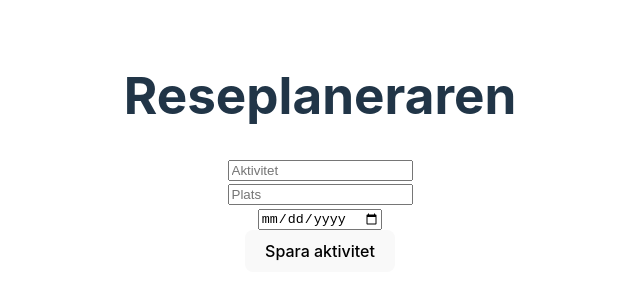
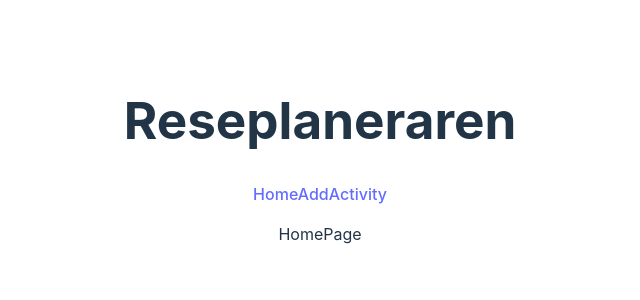
Before and after one commit to FrankNorq/Reseplanerare---Grunder-i-React, a React (Vite) app in the folder reseplanerare/: page / in a window 1280 px wide. Shown: the part 240-540 px from the top of the page, without its empty margins (320-960 px from the left). Built offline with nearby package versions, Linux system fonts and the light colour scheme.

Commit message:
done with Route

```diff
--- a/reseplanerare/package.json
+++ b/reseplanerare/package.json
@@ -11,7 +11,8 @@
   },
   "dependencies": {
     "react": "^18.3.1",
-    "react-dom": "^18.3.1"
+    "react-dom": "^18.3.1",
+    "react-router-dom": "^7.1.4"
   },
   "devDependencies": {
     "@eslint/js": "^9.17.0",
--- a/reseplanerare/src/App.jsx
+++ b/reseplanerare/src/App.jsx
@@ -1,22 +1,29 @@
-import { useState, useEffect } from "react";
-import useLocalStorage from "./Components/useLocalStorage";
+// Imports
+import {
+  RouterProvider,
+  createBrowserRouter,
+  Route,
+  createRoutesFromElements
+   } from 'react-router-dom';
+import React from "react";
 import "./App.css";
-import TravelForm from "./Components/Form/TravelForm";
-import TravelList from "./Components/Form/TravelList";
+// Pages
+import Home from './Components/pages/homepage';
+import ActivityPage from './Components/pages/ActivityPage';
+
+// Layouts
+import RootLayout from './Components/Routing/RootLayout';
+const router = createBrowserRouter(createRoutesFromElements(
+<Route path='/' element={<RootLayout/>}>
+  <Route index element={<Home/>} />
+<Route path='/addActivity' element={<ActivityPage/>}/>
+</Route>
+))
 
 function App() {
-  const [travels, setTravels] = useLocalStorage("travels", []);
 
-  const addTravel = (travel) => {
-    setTravels([...travels, travel]);
-  };
-  return (
-    <div className="app">
-      <h1>Reseplaneraren</h1>
-      <TravelForm addTravel={addTravel}></TravelForm>
-      <TravelList travels={travels}></TravelList>
-    </div>
-  );
+  return  <RouterProvider router={router}/>
+
 }
 
 export default App;
--- /dev/null
+++ b/reseplanerare/src/Components/Routing/RootLayout.jsx
@@ -0,0 +1,17 @@
+import { Outlet,NavLink } from "react-router-dom";
+function RootLayout() {
+    return (
+        <div className="root-layout">
+          <header>
+            <h1>Reseplaneraren</h1>
+            <NavLink to="/">Home</NavLink>
+            <NavLink to="addActivity">AddActivity</NavLink>
+          </header>
+          <main>
+            <Outlet/>
+          </main>
+        </div>
+      );
+}
+
+export default RootLayout;
--- /dev/null
+++ b/reseplanerare/src/Components/pages/ActivityPage.jsx
@@ -0,0 +1,19 @@
+import useLocalStorage from "../useLocalStorage";
+import TravelForm from "../Form/TravelForm";
+import TravelList from "../Form/TravelList";
+
+function ActivityPage() {
+  const [travels, setTravels] = useLocalStorage("travels", []);
+
+  const addTravel = (travel) => {
+    setTravels([...travels, travel]);
+  };
+  return (
+    <div className="ActivityPage">
+      <TravelForm addTravel={addTravel}></TravelForm>
+      <TravelList travels={travels}></TravelList>
+    </div>
+  );
+}
+
+export default ActivityPage;
--- /dev/null
+++ b/reseplanerare/src/Components/pages/Homepage.jsx
@@ -0,0 +1,9 @@
+function Home() {
+    return (
+        <div>
+            <p>HomePage</p>
+        </div>
+     );
+}
+
+export default Home;
```
Also changed, not shown: 2 other files (tests, documents, lock files or other folders).
